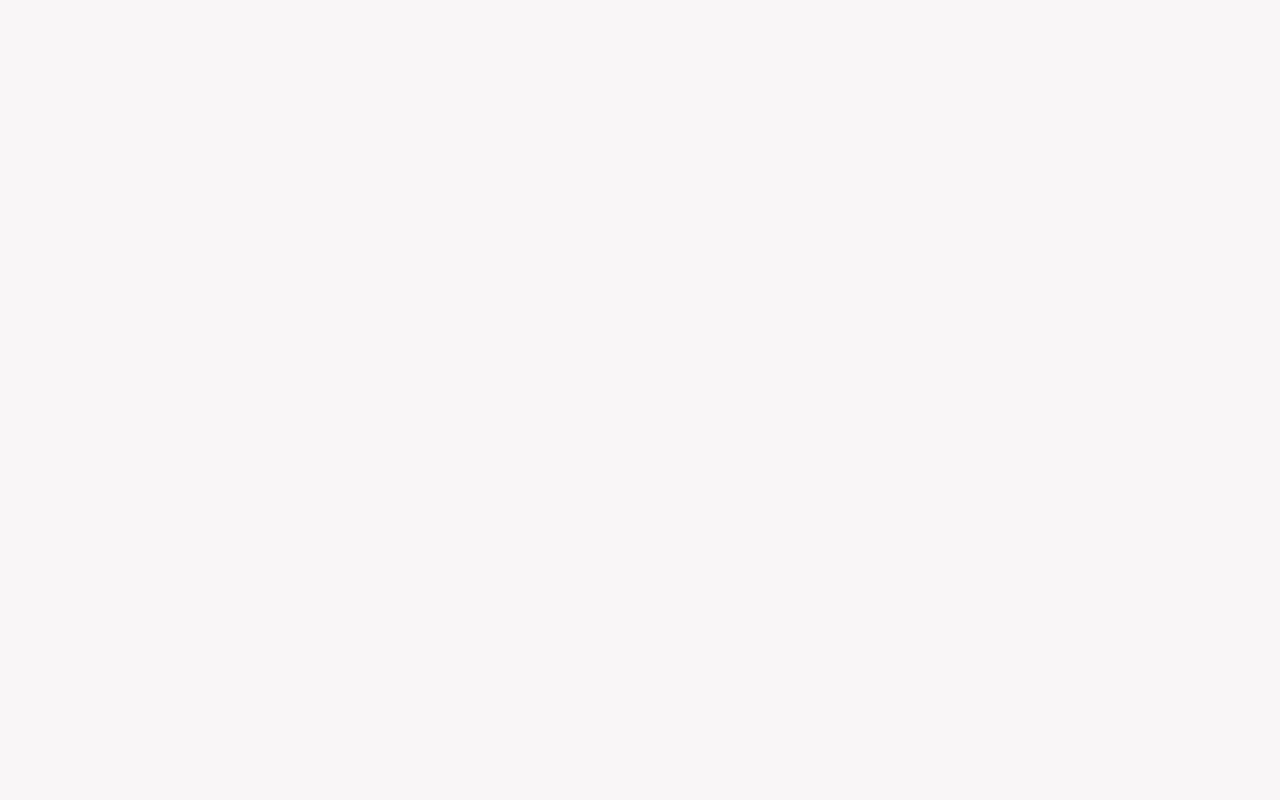
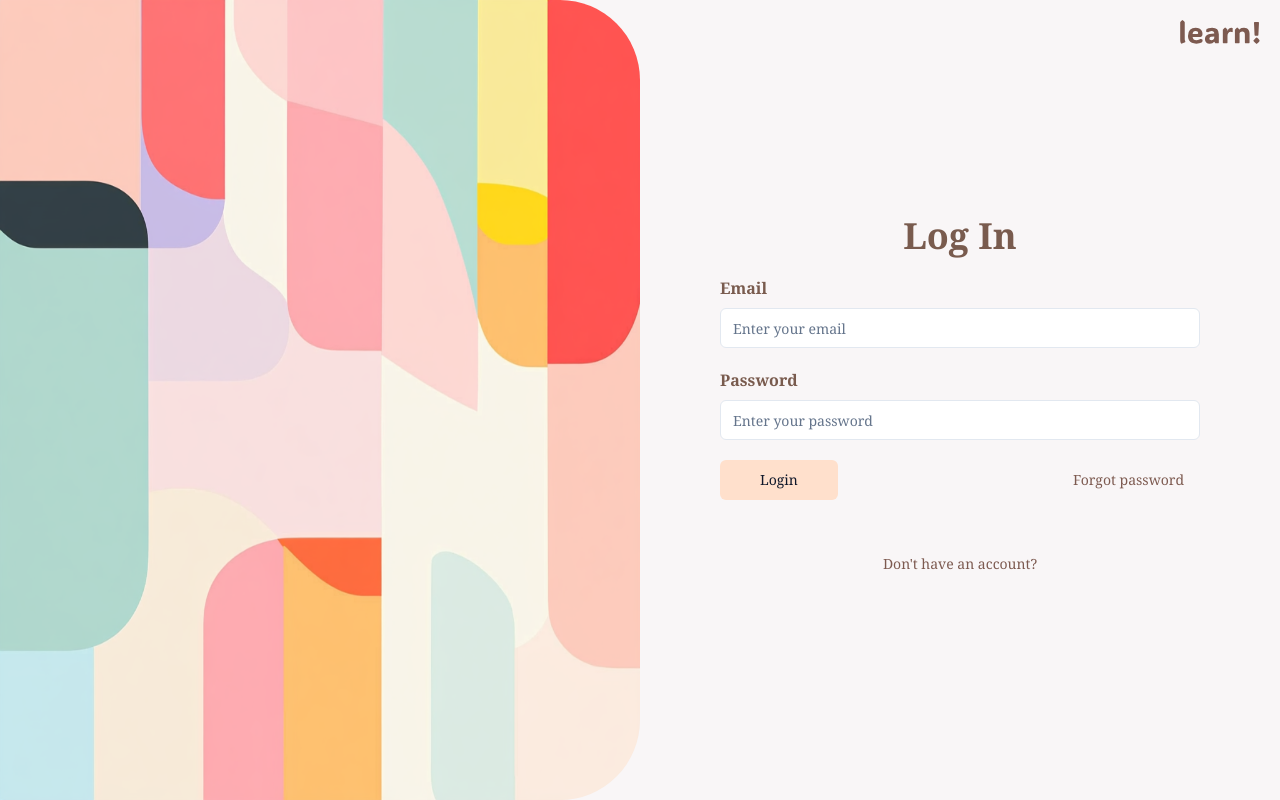
Before and after one commit to emin1731/word-learning-app, a React (Vite) app: page /auth/login in a window 1280 px wide. Before the commit this address had no page. Built offline with nearby package versions, Linux system fonts and the light colour scheme.

Commit message:
Add login page

```diff
--- a/src/components/common/logo.tsx
+++ b/src/components/common/logo.tsx
@@ -2,7 +2,5 @@ import LogoSvg from "@/assets/logo.svg";
 import { cn } from "@/lib/utils";
 
 export default function Logo({ className }: { className?: string }) {
-  return (
-    <img src={LogoSvg} alt="OpenConnect" className={cn("w-72", className)} />
-  );
+  return <img src={LogoSvg} alt="logo" className={cn("w-72", className)} />;
 }
--- a/src/components/ui/button.tsx
+++ b/src/components/ui/button.tsx
@@ -1,8 +1,8 @@
-import * as React from "react"
-import { Slot } from "@radix-ui/react-slot"
-import { cva, type VariantProps } from "class-variance-authority"
+import * as React from "react";
+import { Slot } from "@radix-ui/react-slot";
+import { cva, type VariantProps } from "class-variance-authority";
 
-import { cn } from "@/lib/utils"
+import { cn } from "@/lib/utils";
 
 const buttonVariants = cva(
   "inline-flex items-center justify-center whitespace-nowrap rounded-md text-sm font-medium ring-offset-background transition-colors focus-visible:outline-none focus-visible:ring-2 focus-visible:ring-ring focus-visible:ring-offset-2 disabled:pointer-events-none disabled:opacity-50",
@@ -17,7 +17,7 @@ const buttonVariants = cva(
         secondary:
           "bg-secondary text-secondary-foreground hover:bg-secondary/80",
         ghost: "hover:bg-accent hover:text-accent-foreground",
-        link: "text-primary underline-offset-4 hover:underline",
+        link: "text-primary-foreground underline-offset-4 hover:underline",
       },
       size: {
         default: "h-10 px-4 py-2",
@@ -31,26 +31,26 @@ const buttonVariants = cva(
       size: "default",
     },
   }
-)
+);
 
 export interface ButtonProps
   extends React.ButtonHTMLAttributes<HTMLButtonElement>,
     VariantProps<typeof buttonVariants> {
-  asChild?: boolean
+  asChild?: boolean;
 }
 
 const Button = React.forwardRef<HTMLButtonElement, ButtonProps>(
   ({ className, variant, size, asChild = false, ...props }, ref) => {
-    const Comp = asChild ? Slot : "button"
+    const Comp = asChild ? Slot : "button";
     return (
       <Comp
         className={cn(buttonVariants({ variant, size, className }))}
         ref={ref}
         {...props}
       />
-    )
+    );
   }
-)
-Button.displayName = "Button"
+);
+Button.displayName = "Button";
 
-export { Button, buttonVariants }
+export { Button, buttonVariants };
--- /dev/null
+++ b/src/pages/auth/login/index.tsx
@@ -0,0 +1,121 @@
+import { Button, buttonVariants } from "@/components/ui/button";
+import { Form, FormField } from "@/components/ui/form";
+import { useForm } from "react-hook-form";
+import { zodResolver } from "@hookform/resolvers/zod";
+import { LoginSchema, LoginType } from "./schema";
+import { cn } from "@/lib/utils";
+import {
+  FormControl,
+  FormItem,
+  FormLabel,
+  FormMessage,
+} from "@/components/ui/form";
+import { Input } from "@/components/ui/input";
+import Logo from "@/components/common/logo";
+import LoginImg from "@/assets/login-page.png";
+import { Link } from "react-router-dom";
+
+export default function LoginPage() {
+  const form = useForm<LoginType>({
+    resolver: zodResolver(LoginSchema),
+  });
+
+  const onSubmit = async (data: LoginType) => {
+    alert(JSON.stringify(data));
+  };
+
+  return (
+    <div className="min-h-screen flex md:items-center justify-between py-16 md:py-0 md:bg-background">
+      <div className="hidden  h-screen w-1/2 items-center justify-center md:flex">
+        <img src={LoginImg} alt="Login" className=" rounded-r-10xl h-full" />
+      </div>
+      <div className="relative w-full flex flex-col md:min-h-screen md:w-1/2 px-6 md:p-6 lg:p-26 lg:px-20">
+        <div className="md:absolute md:top-5 md:right-5 flex justify-center md:justify-end mb-10">
+          <Logo className="w-32 md:w-20" />
+        </div>
+        <div className="flex-1 w-full flex items-center justify-center">
+          <Form {...form}>
+            <form
+              className="w-full flex flex-col h-full justify-start md:justify-between"
+              onSubmit={form.handleSubmit(onSubmit)}
+            >
+              <div className="flex flex-col gap-5 justify-center">
+                <h1 className="text-3xl md:text-4xl text-center font-semibold">
+                  Log In
+                </h1>
+                <FormField
+                  control={form.control}
+                  name="email"
+                  render={({ field }) => (
+                    <FormItem>
+                      <FormLabel className="font-semibold md:text-base">
+                        Email
+                      </FormLabel>
+                      <FormControl>
+                        <Input
+                          placeholder="Enter your email"
+                          className="w-full bg-primary"
+                          {...field}
+                        />
+                      </FormControl>
+                      <FormMessage />
+                    </FormItem>
+                  )}
+                />
+
+                <div className="flex flex-col gap-1">
+                  <FormField
+                    control={form.control}
+                    name="password"
+                    render={({ field }) => (
+                      <FormItem>
+                        <FormLabel className="font-semibold md:text-base">
+                          Password
+                        </FormLabel>
+                        <FormControl>
+                          <Input
+                            placeholder="Enter your password"
+                            className="w-full bg-primary"
+                            {...field}
+                          />
+                        </FormControl>
+                        <FormMessage />
+                      </FormItem>
+                    )}
+                  />
+                </div>
+                <div className="flex justify-between">
+                  <Button
+                    type="submit"
+                    className={cn(
+                      buttonVariants({ variant: "secondary" }),
+                      "px-10"
+                    )}
+                  >
+                    Login
+                  </Button>
+                  <Link
+                    to="/reset-password"
+                    className={buttonVariants({ variant: "link" })}
+                  >
+                    Forgot password
+                  </Link>
+                </div>
+
+                <div className="text-center mt-6 ">
+                  <a
+                    href="/auth/register"
+                    className={cn(buttonVariants({ variant: "link" }))}
+                  >
+                    <div>Don't have an account?</div>
+                  </a>
+                </div>
+              </div>
+              <div />
+            </form>
+          </Form>
+        </div>
+      </div>
+    </div>
+  );
+}
--- /dev/null
+++ b/src/pages/auth/login/schema.ts
@@ -0,0 +1,26 @@
+import { z } from "zod";
+
+const customErrorMap: z.ZodErrorMap = (issue) => {
+  if (issue.code === "invalid_type") {
+    if (issue.expected === "string") {
+      return { message: "This field is required" };
+    }
+  }
+  return { message: issue.message || "Invalid input" };
+};
+
+z.setErrorMap(customErrorMap);
+
+export const LoginSchema = z.object({
+  email: z
+    .string()
+    .min(1, "This field is required")
+    .email("Invalid email")
+    .max(255, "This field is too long (max 255)"),
+  password: z
+    .string()
+    .min(1, "This field is required")
+    .max(32, "This field is too long (max 32)"),
+});
+
+export type LoginType = z.infer<typeof LoginSchema>;
--- /dev/null
+++ b/src/pages/auth/register/index.tsx
@@ -0,0 +1,3 @@
+export default function RegisterPage() {
+  return <div>Login page</div>;
+}
--- a/src/providers/routes.provider.tsx
+++ b/src/providers/routes.provider.tsx
@@ -1,4 +1,6 @@
 import { DashboardLayout } from "@/components/layouts/dashboard";
+import LoginPage from "@/pages/auth/login";
+import RegisterPage from "@/pages/auth/register";
 import { HomePage } from "@/pages/dashboard/homepage";
 import { BrowserRouter, Routes, Route } from "react-router-dom";
 
@@ -9,6 +11,10 @@ export default function RoutesProvider() {
         <Route path="dashboard" element={<DashboardLayout />}>
           <Route index element={<HomePage />} />
         </Route>
+        <Route path="auth">
+          <Route path="login" element={<LoginPage />} />
+          <Route path="register" element={<RegisterPage />} />
+        </Route>
       </Routes>
     </BrowserRouter>
   );
--- a/tailwind.config.js
+++ b/tailwind.config.js
@@ -1,3 +1,5 @@
+const { register } = require("module");
+
 /** @type {import('tailwindcss').Config} */
 module.exports = {
   darkMode: ["class"],
@@ -9,6 +11,23 @@ module.exports = {
   ],
   prefix: "",
   theme: {
+    borderRadius: {
+      none: "0",
+      sm: "0.125rem",
+      DEFAULT: "0.25rem",
+      DEFAULT: "4px",
+      md: "0.375rem",
+      lg: "0.5rem",
+      full: "9999px",
+      xl: "0.75rem",
+      "2xl": "1rem",
+      "3xl": "1.5rem",
+      "4xl": "2rem",
+      "5xl": "2.5rem",
+      "6xl": "48px",
+      "7xl": "3.5rem",
+      "10xl": "5rem",
+    },
     container: {
       center: true,
       padding: "2rem",
@@ -20,6 +39,10 @@ module.exports = {
       sans: "League Spartan, Georgia",
     },
     extend: {
+      backgroundImage: {
+        login: "url('/src/assets/login-page.png')",
+        register: "url('/src/assets/register-page.png')",
+      },
       colors: {
         border: "hsl(var(--border))",
         input: "hsl(var(--input))",
```
Also changed, not shown: src/assets/login-page.png (added), src/assets/register-page.png (added).
